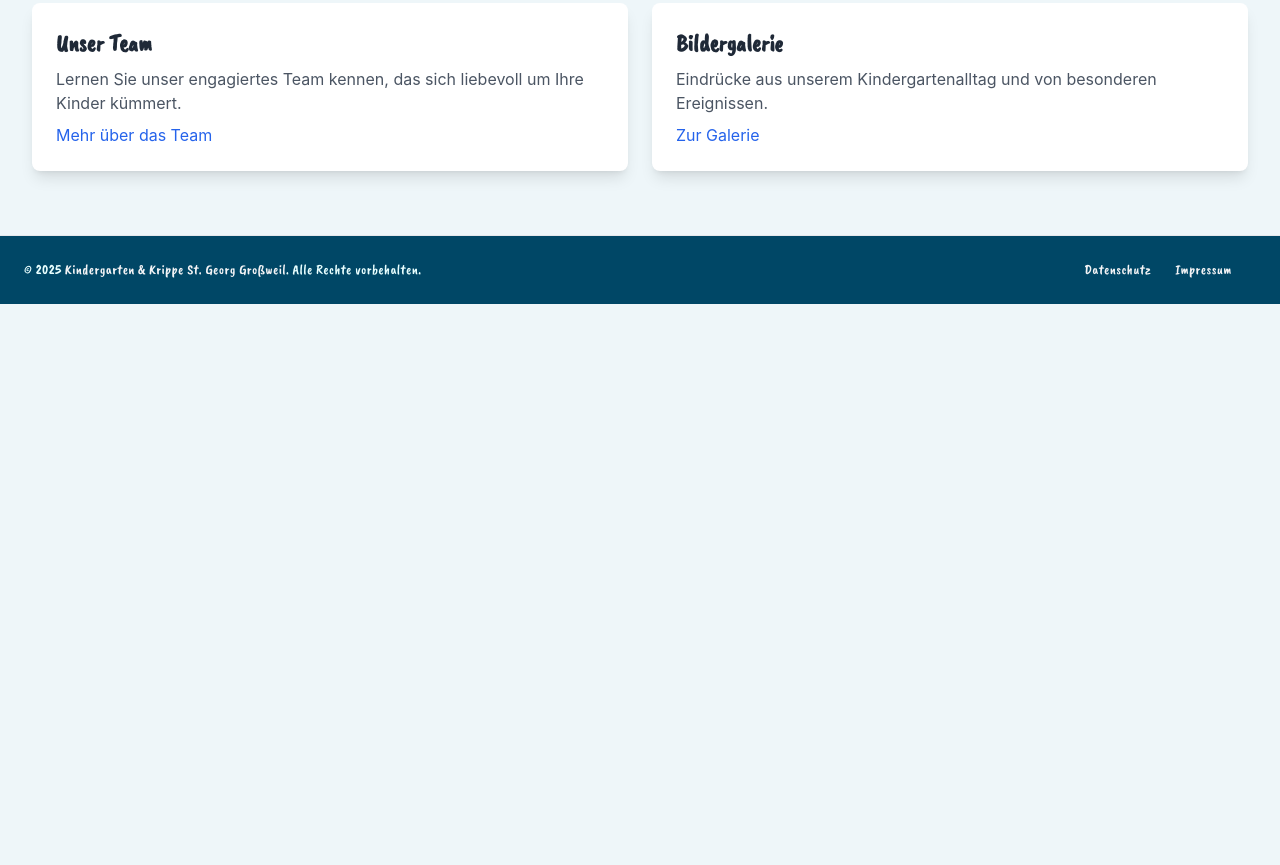
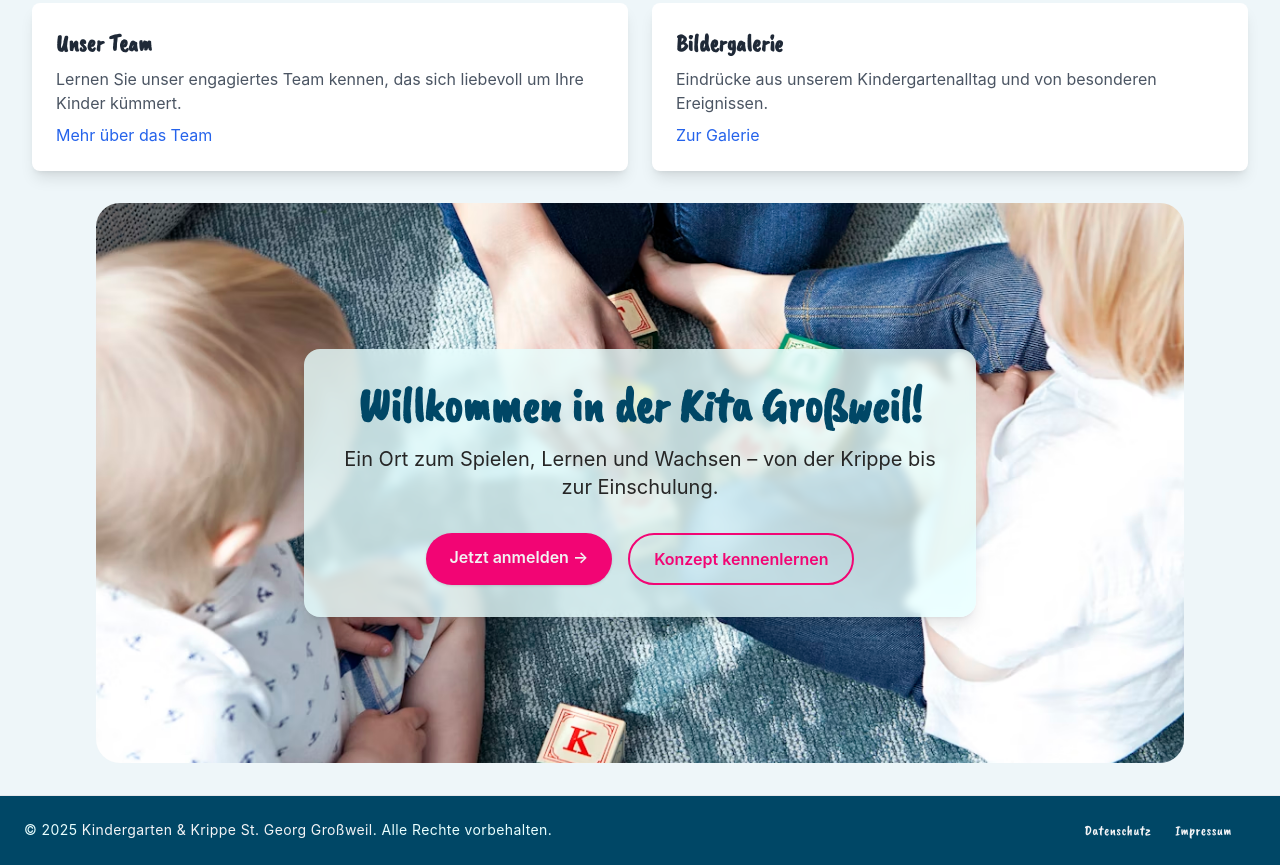
Before and after one commit to fraenzee/kita-grossweil, an Astro site: page / in a window 1280 px wide. Shown: the part 1126-1991 px from the top of the page. Before the commit the page ends 1430 px from the top, so only its background shows below. Built offline with nearby package versions, Linux system fonts and the light colour scheme; Astro itself is replaced by a stand-in of ours.

Commit message:
Füge Hero-Sektion mit Call-to-Action hinzu und aktualisiere Schriftarten im Header und Footer

```diff
--- a/src/pages/index.astro
+++ b/src/pages/index.astro
@@ -63,4 +63,40 @@ const { Content } = await homepage.render();
             <a href="/aktuelles/" class="text-blue-600 hover:underline mt-2 inline-block">Zur Galerie</a>
         </div>
     </section>
+
+<!-- Hero-Sektion mit abgerundetem Bild und Call-to-Action -->
+<section class="relative flex items-center justify-center h-[70vh] rounded-3xl overflow-hidden mx-4 md:mx-16">
+  <!-- Hintergrundbild -->
+  <img
+    src="/bilder/kleinkinder-spielen-buchstabenwuerfel.avif"
+    alt="Kinder mit Gummistiefeln im Matsch"
+    class="absolute inset-0 w-full h-full object-cover"
+  />
+
+  <!-- Halbtransparenter Kasten unter dem Text -->
+  <div class="relative bg-adobelightblue/80 backdrop-blur-sm p-8 rounded-2xl text-center max-w-2xl shadow-lg z-10">
+    <h1 class="text-4xl md:text-5xl font-bold text-adobedarkblue mb-4">
+      Willkommen in der Kita Großweil!
+    </h1>
+    <p class="text-lg md:text-xl text-adobeblack mb-8">
+      Ein Ort zum Spielen, Lernen und Wachsen – von der Krippe bis zur Einschulung.
+    </p>
+    <div class="flex flex-col sm:flex-row justify-center gap-4">
+      <a
+        href="/anmeldung-kosten/"
+        class="bg-adobepink text-adobewhite font-semibold py-3 px-6 rounded-full shadow hover:bg-adobeyellow hover:text-adobedarkblue transition-colors duration-300"
+      >
+        Jetzt anmelden →
+      </a>
+      <a
+        href="/paedagogik/"
+        class="bg-transparent border-2 border-adobepink text-adobepink font-semibold py-3 px-6 rounded-full hover:bg-adobepink hover:text-adobewhite transition-colors duration-300"
+      >
+        Konzept kennenlernen
+      </a>
+    </div>
+  </div>
+</section>
+
+
 </BaseLayout>
--- a/src/styles/global.css
+++ b/src/styles/global.css
@@ -31,11 +31,11 @@ body {
 }
 
 header {
-  font-family: 'Caveat Brush', 'Inter', sans-serif;
+  font-family: 'Inter', sans-serif; /*'Caveat Brush', */
   @apply tracking-wide;
 }
 footer {
-  font-family: 'Caveat Brush', 'Inter', sans-serif;
+  font-family: 'Inter', sans-serif; /*'Caveat Brush', */
   @apply tracking-wide;
 }
 
--- a/tailwind.config.mjs
+++ b/tailwind.config.mjs
@@ -24,7 +24,7 @@ export default {
         yellow: "#ffe494ff",
 
         adobepink: "#F20574",
-        adobeyellow: "#F29F05",
+        adobeyellow: "#FFC000",
         adobelightyellow: "#fef6b3ff",
         adobegreen: "#0BD904",
         adobeblue: "#05C7F2",
```
